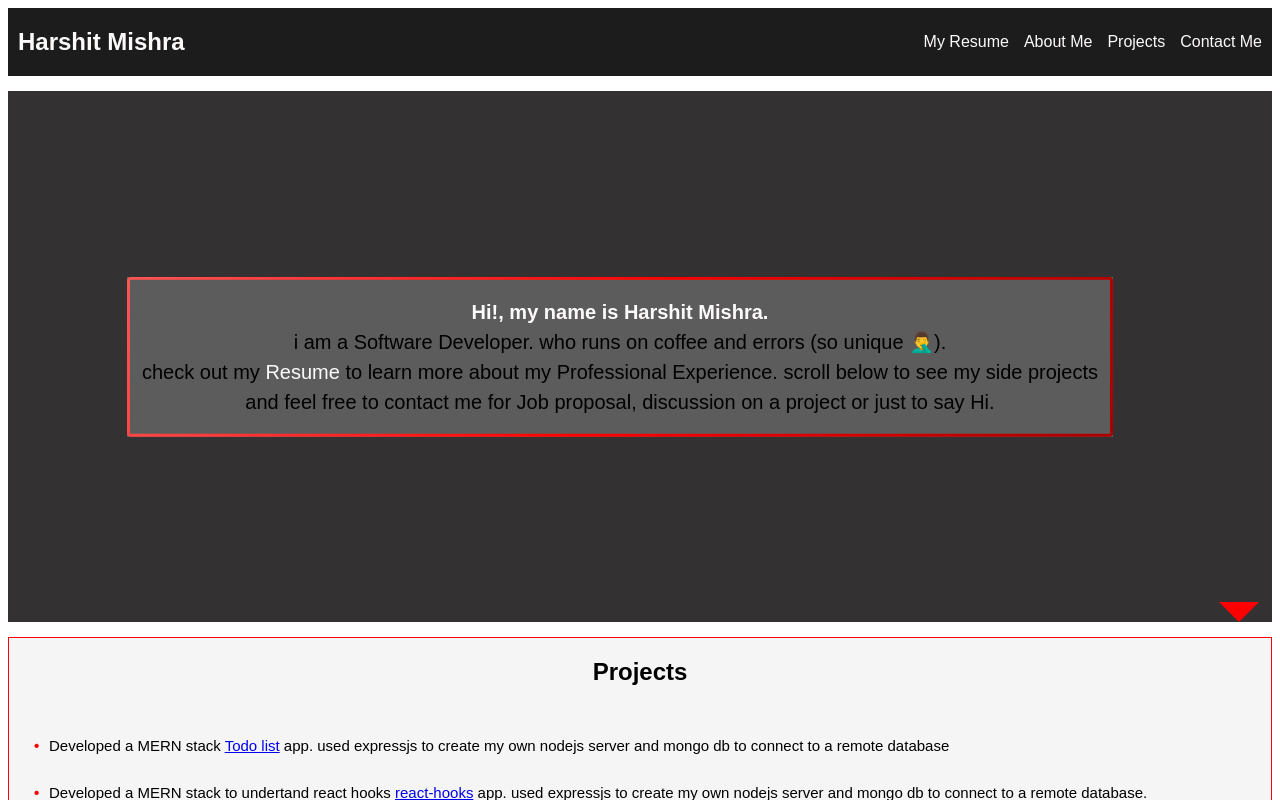
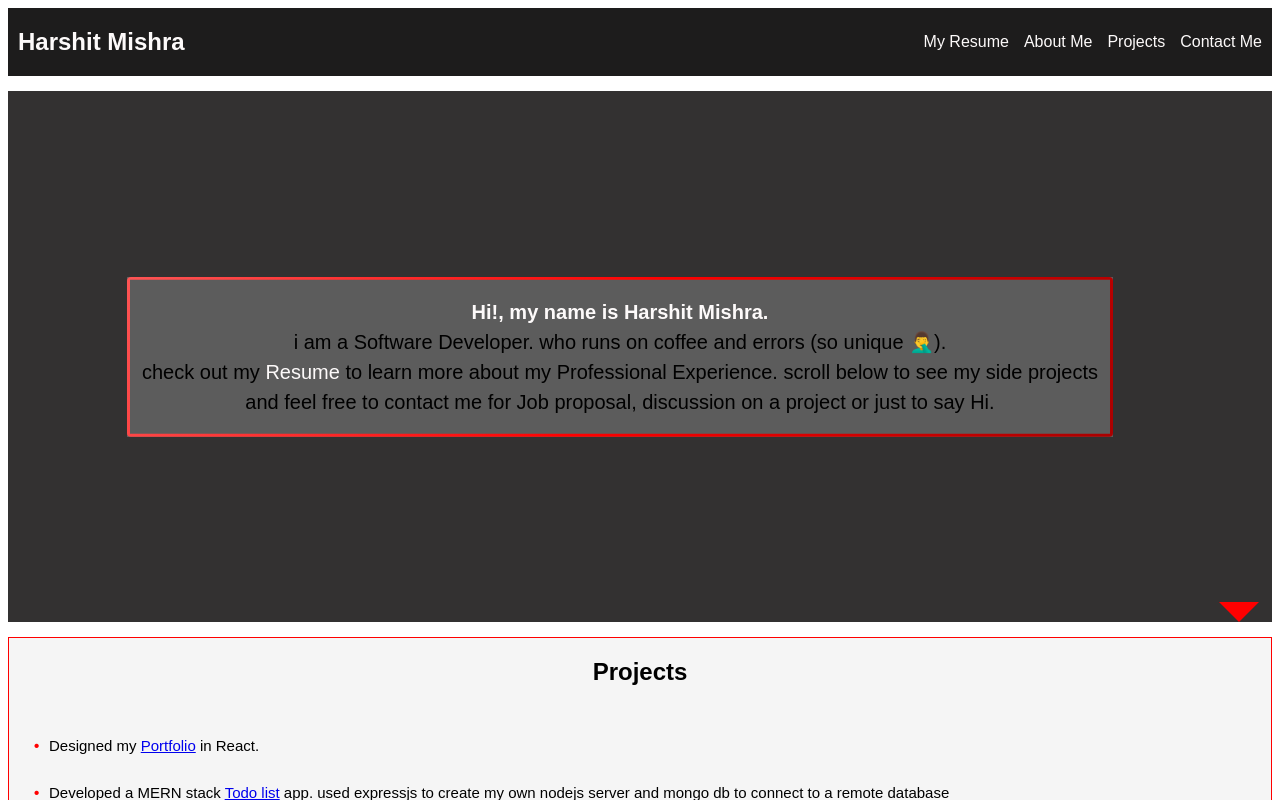
Before and after one commit to harshdsdh/itsme, a React (Create React App) app: page / in a window 1280 px wide. Shown: the top 800 px of the page. Built offline with nearby package versions, Linux system fonts and the light colour scheme.

Commit message:
2nd commit

```diff
--- a/package.json
+++ b/package.json
@@ -3,11 +3,14 @@
   "version": "0.1.0",
   "private": true,
   "dependencies": {
+    "gh-pages": "^2.0.1",
     "react": "^16.8.6",
     "react-dom": "^16.8.6",
     "react-scripts": "3.0.1"
   },
   "scripts": {
+    "predeploy": "npm run build",
+    "deploy": "gh-pages -d build",
     "start": "react-scripts start",
     "build": "react-scripts build",
     "test": "react-scripts test",
--- a/src/projects.js
+++ b/src/projects.js
@@ -20,6 +20,17 @@ function ProjectContent(props) {
   return (
     <div>
       <ul className="projlist">
+        <li>
+          Designed my{" "}
+          <a
+            href="https://harshdsdh.github.io/itsme/"
+            target="_blank"
+            rel="noopener noreferrer"
+          >
+            Portfolio
+          </a>{" "}
+          in React.
+        </li>
         <li>
           Developed a MERN stack{" "}
           <a
```
Also changed, not shown: 1 other file (tests, documents, lock files or other folders).
